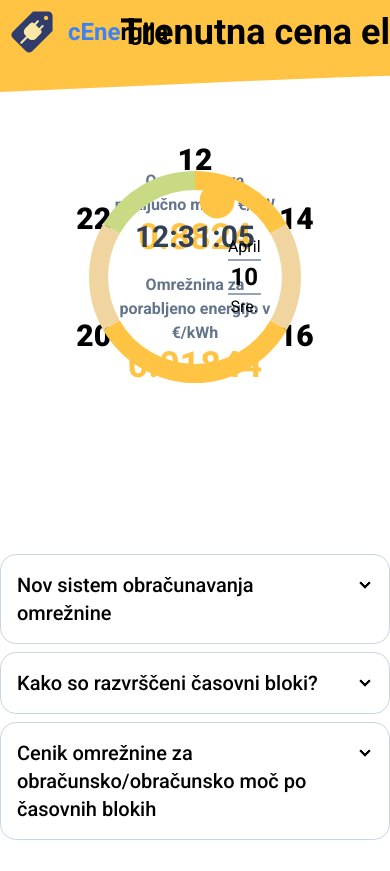
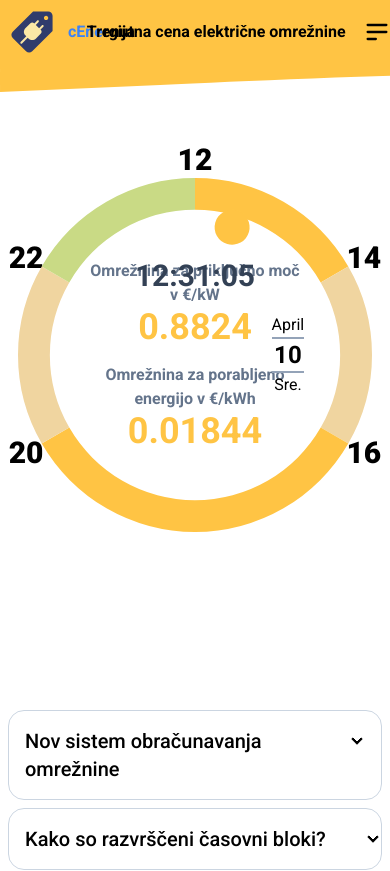
Before and after one commit to rubuz/cenergija-react, a React (Vite) app: page / in a window 390 px wide. Shown: the top 871 px of the page. Built offline with nearby package versions, Linux system fonts and the light colour scheme.

Commit message:
Refactor styles in Faq.tsx, Footer.tsx, Header.tsx, and ChartDonut.tsx

```diff
--- a/src/components/Faq.tsx
+++ b/src/components/Faq.tsx
@@ -3,10 +3,10 @@ import TablePrice from "./tables/TablePrice";
 
 const Faq = () => {
   return (
-    <div id="faq" className=" relative z-20 mb-32 flex flex-col gap-2">
+    <div id="faq" className=" relative z-20 flex flex-col gap-2 px-2 md:mb-20">
       <div
         tabIndex={0}
-        className="collapse collapse-arrow border border-slate-300 bg-white/70 backdrop-blur-lg transition-all duration-200 hover:ring-2 hover:ring-slate-400"
+        className="collapse collapse-arrow border border-slate-300 bg-white/60 backdrop-blur-sm transition-all duration-200 hover:ring-2 hover:ring-slate-400"
       >
         <div className="collapse-title text-xl font-medium">
           Nov sistem obračunavanja omrežnine
@@ -28,7 +28,7 @@ const Faq = () => {
       </div>
       <div
         tabIndex={1}
-        className="collapse collapse-arrow border border-slate-300 bg-white/70 backdrop-blur-lg transition-all duration-200 hover:ring-2 hover:ring-slate-400"
+        className="collapse collapse-arrow border border-slate-300 bg-white/60 backdrop-blur-sm transition-all duration-200 hover:ring-2 hover:ring-slate-400"
       >
         <div className="collapse-title text-xl font-medium">
           Kako so razvrščeni časovni bloki?
@@ -47,7 +47,7 @@ const Faq = () => {
       </div>
       <div
         tabIndex={2}
-        className="collapse collapse-arrow border border-slate-300 bg-white/70 backdrop-blur-lg transition-all duration-200 hover:ring-2 hover:ring-slate-400"
+        className="collapse collapse-arrow border border-slate-300 bg-white/60 backdrop-blur-sm transition-all duration-200 hover:ring-2 hover:ring-slate-400"
       >
         <div className="collapse-title text-xl font-medium">
           Cenik omrežnine za obračunsko/obračunsko moč po časovnih blokih
--- a/src/components/Footer.tsx
+++ b/src/components/Footer.tsx
@@ -54,7 +54,7 @@ const Footer = () => {
       <svg
         xmlns="http://www.w3.org/2000/svg"
         viewBox="0 0 1440 320"
-        className="z-1 absolute bottom-0 right-0"
+        className="z-1 absolute bottom-0 right-0 min-w-[1440px]"
       >
         <path
           fill={dotColor}
--- a/src/components/Header.tsx
+++ b/src/components/Header.tsx
@@ -26,12 +26,12 @@ const Header = () => {
       <div className={`navbar mx-auto max-w-[1440px]`}>
         <div className="navbar-start flex gap-3">
           <img src={Logo} alt="Cenergija" className="h-12 w-12" />
-          <a className="text-2xl font-semibold" href="/">
+          <a className="font-semibold xl:text-2xl" href="/">
             <span className="text-blue-500">cEne</span>rgija
           </a>
         </div>
         <div className="navbar-center">
-          <h1 className="text-center text-4xl font-bold">
+          <h1 className="text-center font-bold lg:text-3xl xl:text-4xl">
             Trenutna cena električne omrežnine
           </h1>
         </div>
--- a/src/components/chart/ChartDonut.tsx
+++ b/src/components/chart/ChartDonut.tsx
@@ -80,7 +80,7 @@ const ChartDonut = () => {
 
   return (
     <>
-      <div className="relative mx-auto flex aspect-square w-full max-w-[60%] items-center justify-center">
+      <div className="relative mx-auto flex aspect-square w-full items-center justify-center lg:max-w-[60%]">
         <div className="z-20 m-0 aspect-square w-[91%]">
           <Doughnut data={chartData} options={chartOptions} />
         </div>
```
